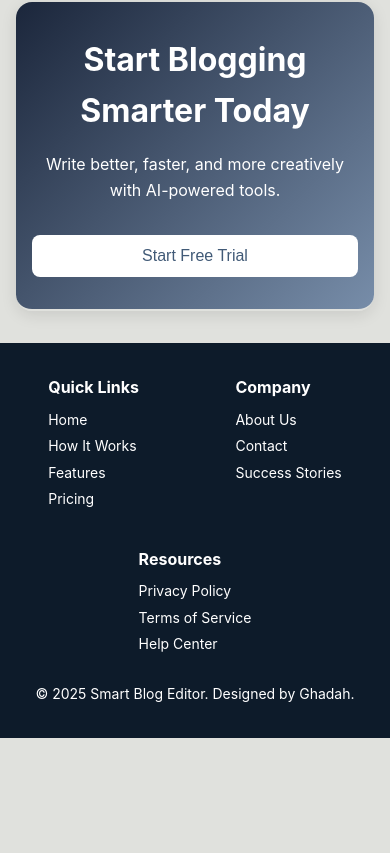
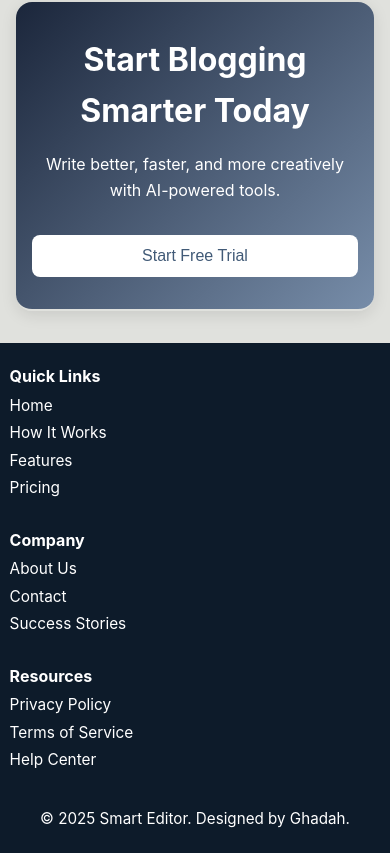
Before and after one commit to GhadahAlqahtani1/smart-editor, a React (Create React App) app in the folder frontend/: page /AboutUs in a window 390 px wide. Shown: the part 2578-3431 px from the top of the page. Before the commit the page ends 3316 px from the top, so only its background shows below. Built offline with nearby package versions, Linux system fonts and the light colour scheme; no server answers.

Commit message:
Updated the Footer in AboutUs

```diff
--- a/frontend/src/AboutUs.css
+++ b/frontend/src/AboutUs.css
@@ -390,4 +390,28 @@ a.secondary-btn {
   .primary-btn {
     width: 100%;
   }
+  .footer-links {
+    flex-direction: column !important;
+    align-items: flex-start !important;
+    gap: 1rem !important;
+    text-align: left !important;
+    padding-left: 0 !important;
+    padding-right: 0 !important;
+  }
+  .footer-links > div {
+    width: 100% !important;
+    margin-bottom: 0.5rem;
+  }
+  .footer-links div h4 {
+    font-size: 1rem;
+    margin-bottom: 0.25rem;
+  }
+  .footer-links div a {
+    font-size: 0.96rem;
+    margin-bottom: 0.18rem;
+  }
+  .about-footer {
+    padding: 1.3rem 0.6rem !important;
+    font-size: 0.95rem;
+  }
 }
--- a/frontend/src/AboutUs.js
+++ b/frontend/src/AboutUs.js
@@ -202,7 +202,7 @@ export default function AboutUs() {
             <a href="/">Help Center</a>
           </div>
         </div>
-        <p>© 2025 Smart Blog Editor. Designed by Ghadah.</p>
+        <p>© 2025 Smart Editor. Designed by Ghadah.</p>
       </footer>
     </main>
   );
```
